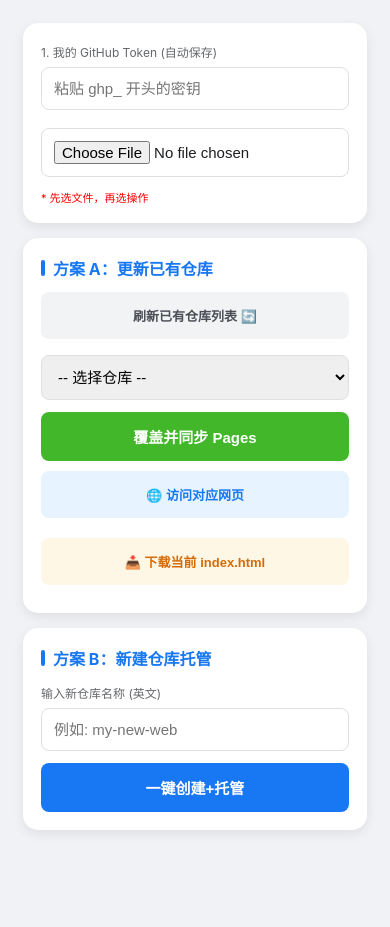
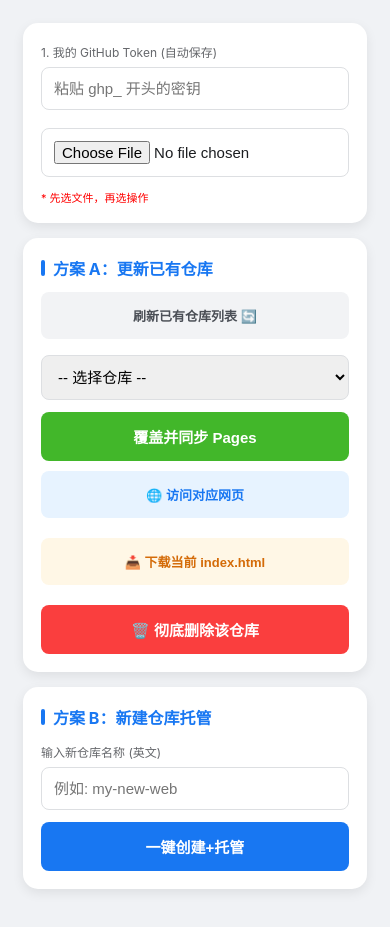
Before and after one commit to catchase365-crypto/upages, a plain HTML site: page index.html in a window 390 px wide. Before the commit the page ends 868 px from the top, so only its background shows below. Drawn offline with Linux system fonts and the light colour scheme.

```diff
--- a/index.html
+++ b/index.html
@@ -14,6 +14,7 @@
         button { width: 100%; padding: 14px; border: none; border-radius: 8px; font-weight: bold; cursor: pointer; font-size: 15px; transition: 0.2s; }
         .btn-update { background: #42b72a; color: white; } /* 绿色-更新 */
         .btn-create { background: #1877f2; color: white; } /* 蓝色-新建 */
+        .btn-danger { background: #fa3e3e; color: white; } /* 红色-删除 */
         .btn-fetch { background: #f2f3f5; color: #4b4f56; font-size: 13px; margin-bottom: 10px; }
         #status { position: fixed; bottom: 20px; left: 20px; right: 20px; padding: 15px; border-radius: 10px; font-size: 14px; display: none; z-index: 100; box-shadow: 0 -2px 10px rgba(0,0,0,0.1); }
         .loading { background: #fff3cd; color: #856404; }
@@ -39,6 +40,7 @@
     <button class="btn-update" onclick="handleUpdate()">覆盖并同步 Pages</button>
     <button class="btn-fetch" style="background:#e7f3ff; color:#1877f2; margin-top:10px;" onclick="openLiveSite()">🌐 访问对应网页</button>
     <button class="btn-fetch" style="background:#fff7e6; color:#d46b08; margin-top:10px;" onclick="downloadIndex()">📥 下载当前 index.html</button>
+    <button class="btn-danger" style="margin-top:10px;" onclick="handleDelete()">🗑️ 彻底删除该仓库</button>
 </div>
 
 <div class="card">
@@ -204,6 +206,27 @@
             fetchRepos(); // 顺便刷新列表
         } catch(e) { log(e.message, "error"); }
     }
+
+    // 彻底删除仓库
+    async function handleDelete() {
+        const repo = document.getElementById('repoSelect').value;
+        if (!repo) return alert("请先选择一个要删除的仓库");
+
+        const confirmMsg = `⚠️ 极其危险操作！\n确定要彻底删除仓库 [${repo}] 吗？\n删除后无法找回！\n(注：Token 必须勾选 'delete_repo' 权限)`;
+        if (!confirm(confirmMsg)) return;
+
+        log("正在执行删除...", "loading");
+        try {
+            const res = await ghFetch(`https://api.github.com/repos/${repo}`, 'DELETE');
+            if (res.status === 204) {
+                log("✅ 仓库已永久删除", "success");
+                fetchRepos();
+            } else {
+                const data = await res.json();
+                throw new Error(data.message || "删除失败，请检查 Token 权限");
+            }
+        } catch(e) { log(e.message, "error"); }
+    }
 </script>
 </body>
 </html>
```
